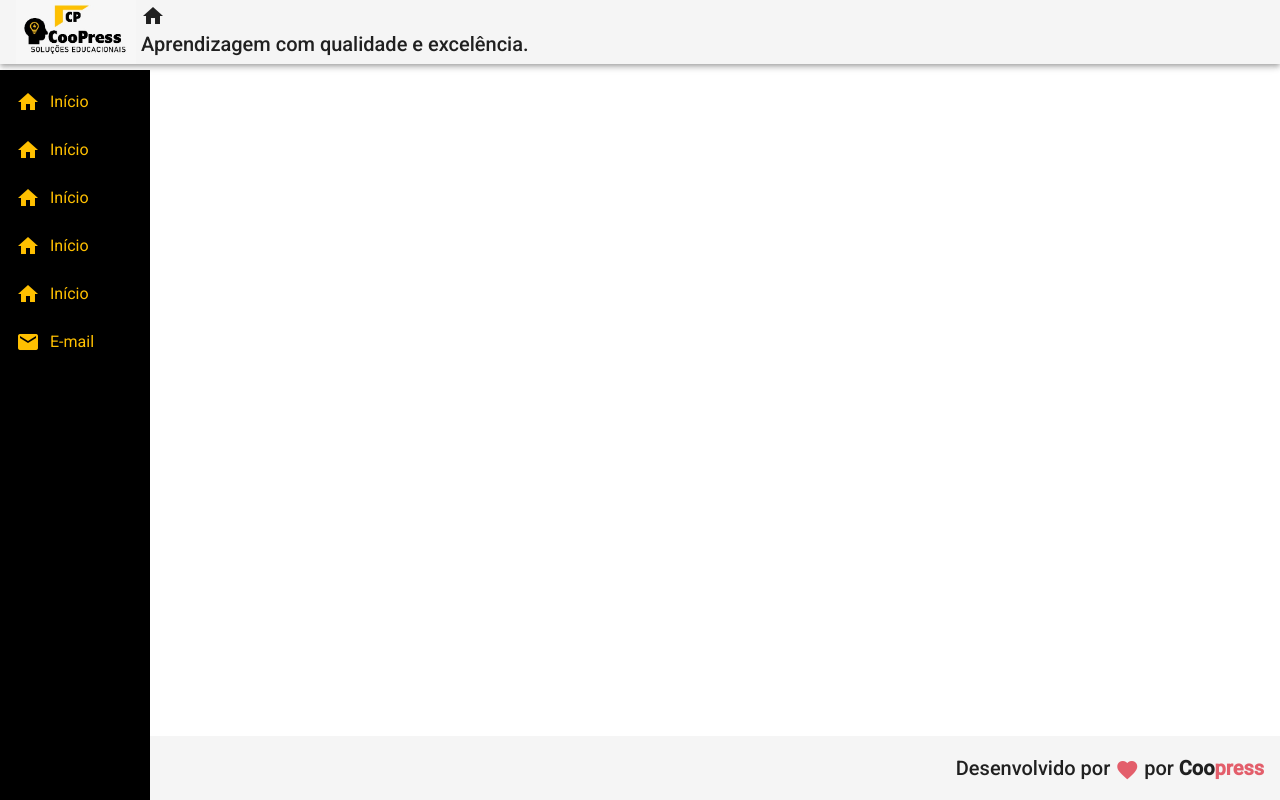
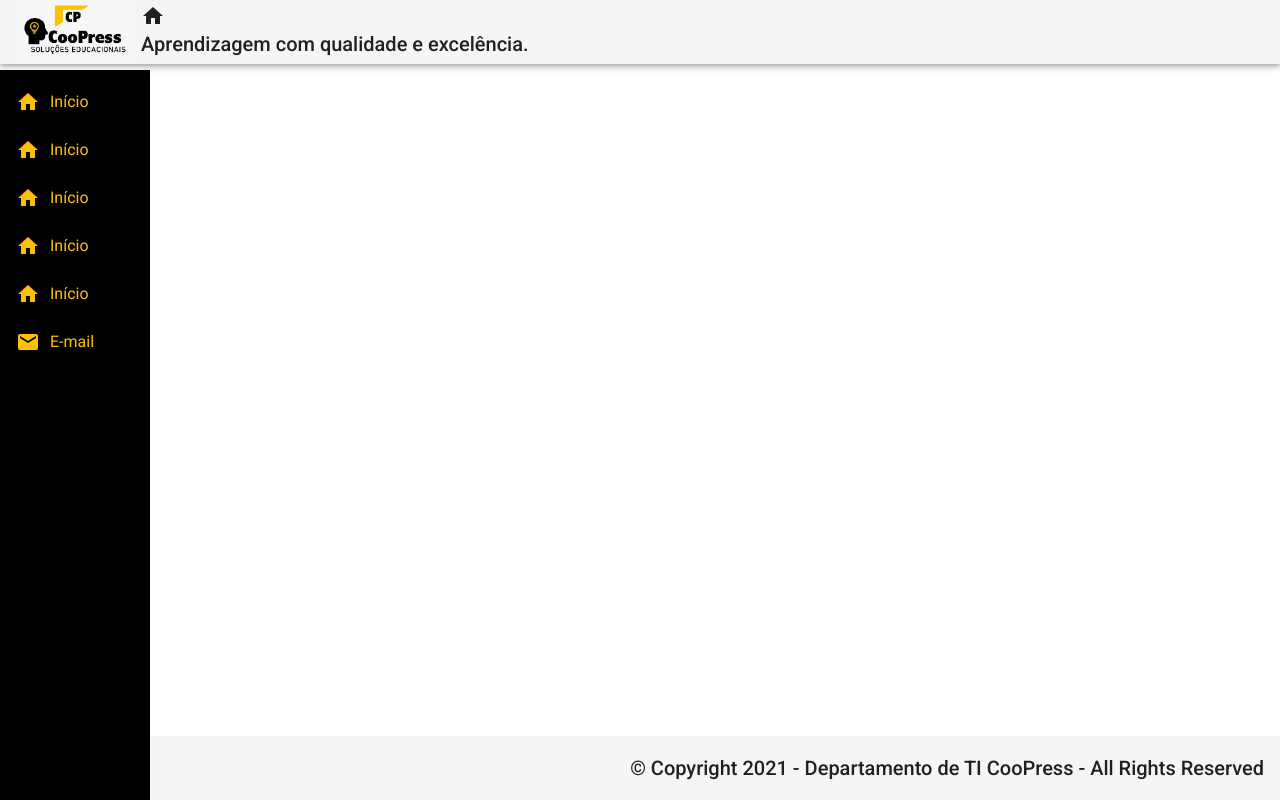
Before and after one commit to MaestroPravaler/PROJETO_ANGULAR_09, an Angular app in the folder front-angular9/: page / in a window 1280 px wide. Built offline with nearby package versions, Linux system fonts and the light colour scheme.

Commit message:
Footer - Modificações no copyright

```diff
--- a/front-angular9/src/app/components/template/footer/footer.component.css
+++ b/front-angular9/src/app/components/template/footer/footer.component.css
@@ -6,7 +6,7 @@
     justify-content: flex-end;
 }
 
-.footer .spam{
-    font-size: 1rem;
+.footer .span{
+    font-size: 8px;
     font-weight: 300;
 }
--- a/front-angular9/src/app/components/template/footer/footer.component.html
+++ b/front-angular9/src/app/components/template/footer/footer.component.html
@@ -1,10 +1,5 @@
 <mat-toolbar class="footer">
     <span>
-        Desenvolvido por
-        <i class="material-icons red v-middle">
-            favorite
-        </i>
-        por <strong>Coo<span class="red">press</span></strong>
+        © Copyright 2021 - Departamento de TI CooPress - All Rights Reserved
     </span>
-
 </mat-toolbar>
```
